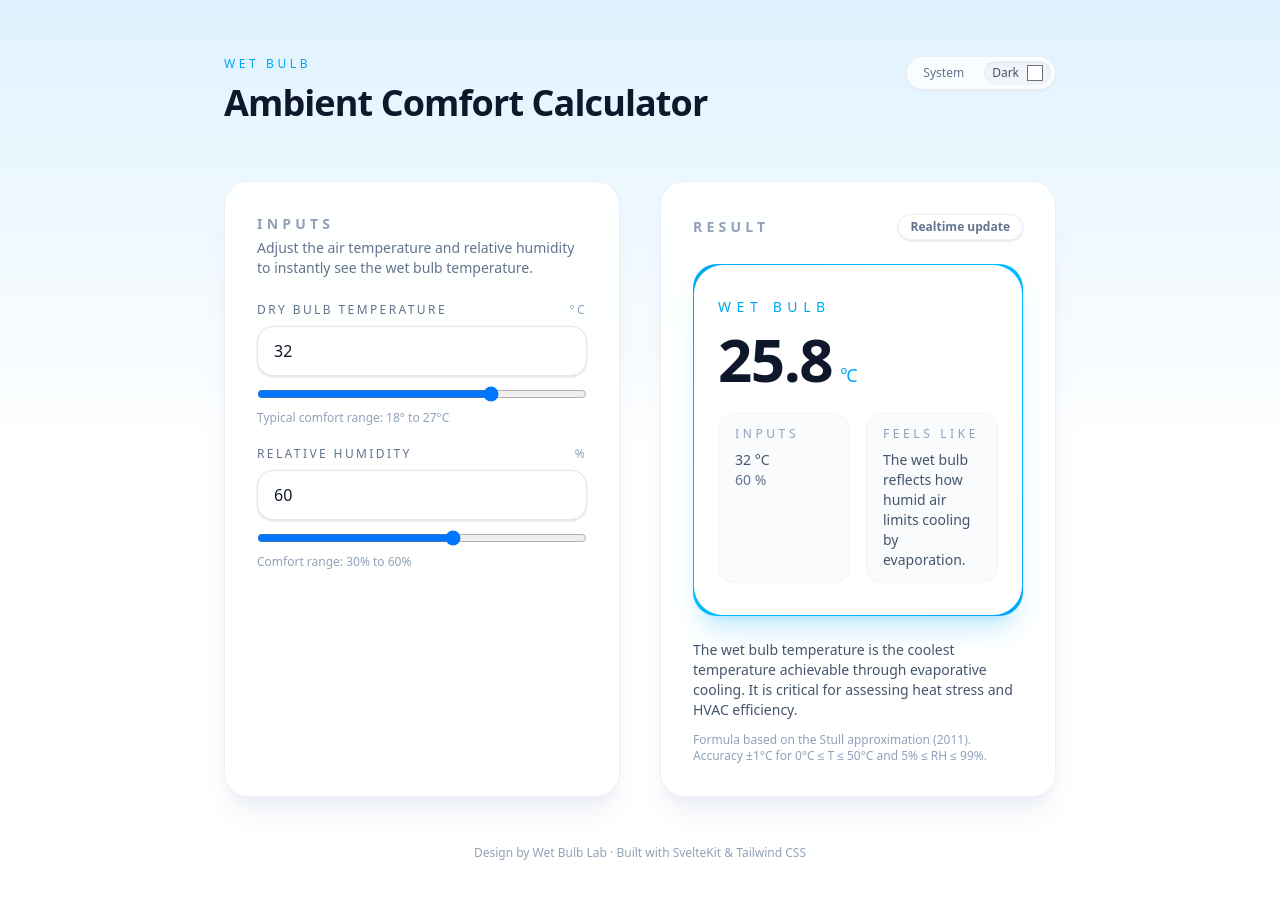
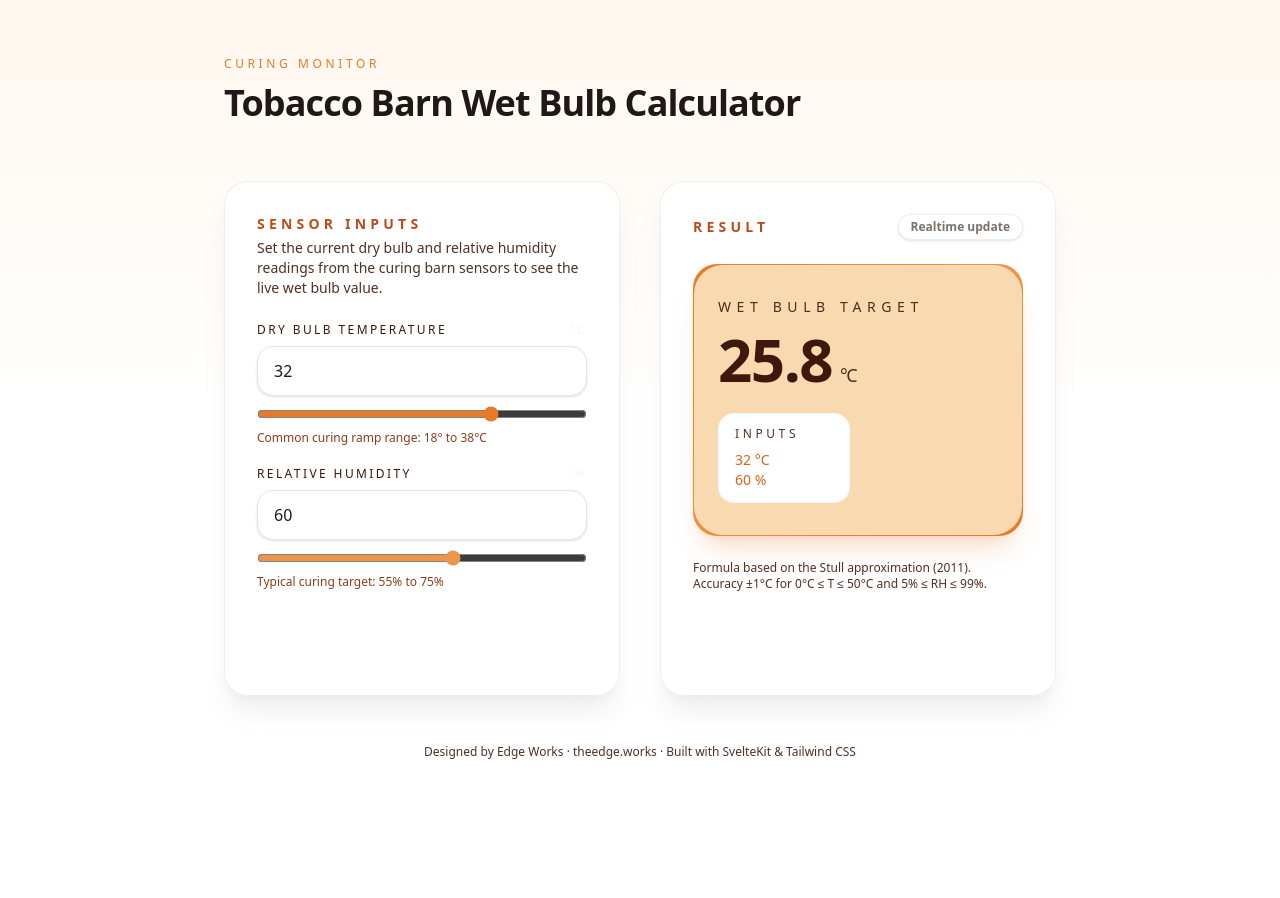
Before and after one commit to JaunPaul/WetBulbCalculator, a SvelteKit app: page / in a window 1280 px wide. Shown: the top 898 px of the page. After the commit the page ends 800 px from the top, so only its background shows below. Built offline with nearby package versions, Linux system fonts and the light colour scheme.

Commit message:
Adjusted color scheme

```diff
--- a/src/app.css
+++ b/src/app.css
@@ -6,5 +6,19 @@
 }
 
 :global(body) {
-	@apply min-h-svh bg-white font-sans text-slate-900 antialiased transition-colors duration-300 dark:bg-slate-950 dark:text-slate-100;
+	@apply min-h-svh bg-white font-sans text-stone-900 antialiased transition-colors duration-300 dark:bg-stone-950 dark:text-stone-100;
 }
+
+@theme {
+--color-rock-spray-50: #fef7ee;
+--color-rock-spray-100: #fceed8;
+--color-rock-spray-200: #f8d9b0;
+--color-rock-spray-300: #f3bc7e;
+--color-rock-spray-400: #ed964a;
+--color-rock-spray-500: #e87a27;
+--color-rock-spray-600: #da611c;
+--color-rock-spray-700: #ba4c1a;
+--color-rock-spray-800: #903b1c;
+--color-rock-spray-900: #74331a;
+--color-rock-spray-950: #3f170b;
+}
--- a/src/routes/+page.svelte
+++ b/src/routes/+page.svelte
@@ -87,61 +87,51 @@
 	<title>Wet Bulb Calculator</title>
 	<meta
 		name="description"
-		content="Simple, modern wet bulb temperature calculator using air temperature and relative humidity."
+		content="Wet bulb calculator tuned for tobacco curing barns using live temperature and humidity sensor readings. Designed by Edge Works."
+	/>
+	<meta
+		name="keywords"
+		content="wet bulb, tobacco curing, barn, temperature, humidity, sensor, calculator, edge works"
+	/>
+	<meta
+		name="author"
+		content="Edge Works"
 	/>
 </svelte:head>
 
-<div class="bg-gradient-to-b from-sky-100 via-white to-white text-slate-900 dark:from-slate-950 dark:via-slate-900 dark:to-slate-950 dark:text-slate-100">
+<div class="bg-gradient-to-b from-rock-spray-50 via-white to-white text-stone-900 dark:from-stone-950 dark:via-stone-900 dark:to-stone-950 dark:text-stone-100">
 	<div class="mx-auto flex min-h-svh max-w-4xl flex-col px-4 pb-10 pt-14 sm:px-6 lg:px-8">
 		<header class="flex items-start justify-between gap-4">
 			<div>
-				<p class="text-xs uppercase tracking-[0.3em] text-sky-500 dark:text-sky-400">Wet Bulb</p>
+				<p class="text-xs uppercase tracking-[0.3em] text-rock-spray-500 dark:text-rock-spray-400">Curing Monitor</p>
 				<h1 class="mt-2 text-3xl font-semibold leading-tight tracking-tight sm:text-4xl">
-					Ambient Comfort Calculator
+					Tobacco Barn Wet Bulb Calculator
 				</h1>
 			</div>
 
-			<div class="flex items-center gap-2 rounded-full border border-slate-200/60 bg-white/80 p-1 shadow-sm shadow-slate-200 backdrop-blur dark:border-slate-700 dark:bg-slate-800/60 dark:shadow-none">
-				<button
-					type="button"
-					class="rounded-full px-3 py-1 text-xs font-medium text-slate-500 transition hover:text-slate-900 focus-visible:outline focus-visible:outline-2 focus-visible:outline-offset-2 focus-visible:outline-sky-500 dark:text-slate-400 dark:hover:text-white"
-					onclick={clearStoredTheme}
-					aria-label="Reset to system theme"
-				>
-					System
-				</button>
-				<label class="flex cursor-pointer items-center gap-2 rounded-full bg-slate-100 px-2 py-1 text-xs font-medium text-slate-600 shadow-inner dark:bg-slate-700 dark:text-slate-200">
-					<span>Dark</span>
-					<input
-						type="checkbox"
-						class="size-4 accent-sky-500"
-						bind:checked={isDark}
-						aria-label="Toggle dark mode"
-					/>
-				</label>
-			</div>
+
 		</header>
 
 		<main class="mt-10 flex flex-1 flex-col gap-10 md:mt-14 md:flex-row">
-			<section class="flex-1 space-y-6 rounded-3xl border border-slate-200/60 bg-white/90 p-6 shadow-xl shadow-slate-200/60 backdrop-blur transition dark:border-slate-800 dark:bg-slate-900/60 dark:shadow-none sm:p-8">
+			<section class="flex-1 space-y-6 rounded-3xl border border-stone-200/60 bg-white/90 p-6 shadow-xl shadow-stone-200/60 backdrop-blur transition dark:border-stone-800 dark:bg-stone-700/60 dark:shadow-none sm:p-8">
 				<div>
-					<h2 class="text-sm font-semibold uppercase tracking-[0.3em] text-slate-400 dark:text-slate-500">
-						Inputs
+					<h2 class="text-sm font-semibold uppercase tracking-[0.3em] text-rock-spray-700 dark:text-stone-100">
+						Sensor Inputs
 					</h2>
-					<p class="mt-1 text-sm text-slate-500 dark:text-slate-400">
-						Adjust the air temperature and relative humidity to instantly see the wet bulb temperature.
+					<p class="mt-1 text-sm text-rock-spray-950/90 dark:text-stone-100">
+						Set the current dry bulb and relative humidity readings from the curing barn sensors to see the live wet bulb value.
 					</p>
 				</div>
 
 				<div class="space-y-5">
 					<label class="block space-y-2">
-						<div class="flex items-center justify-between text-xs font-medium uppercase tracking-[0.2em] text-slate-500 dark:text-slate-400">
+						<div class="flex items-center justify-between text-xs font-medium uppercase tracking-[0.2em] text-rock-spray-950 dark:text-stone-100">
 							<span>Dry Bulb Temperature</span>
-							<span class="font-normal text-slate-400">°C</span>
+							<span class="font-normal text-stone-100">°C</span>
 						</div>
 						<input
 							type="number"
-							class="w-full rounded-2xl border border-slate-200 bg-white px-4 py-3 text-base font-medium text-slate-900 shadow-sm outline-hidden transition placeholder:text-slate-400 focus:border-sky-400 focus:shadow-md focus:ring-2 focus:ring-sky-200 dark:border-slate-700 dark:bg-slate-900 dark:text-slate-100 dark:focus:border-sky-500 dark:focus:ring-sky-500/30"
+							class="w-full rounded-2xl border border-stone-200 bg-white px-4 py-3 text-base font-medium text-stone-900 shadow-sm outline-hidden transition placeholder:text-stone-100 focus:border-rock-spray-400 focus:shadow-md focus:ring-2 focus:ring-rock-spray-200 dark:border-stone-700 dark:bg-stone-900 dark:text-stone-100 dark:focus:border-rock-spray-500 dark:focus:ring-rock-spray-500/30"
 							bind:value={temperature}
 							step="0.1"
 							min={TEMPERATURE_RANGE.min}
@@ -149,25 +139,25 @@
 						/>
 						<input
 							type="range"
-							class="w-full"
+							class="w-full accent-rock-spray-500"
 							bind:value={temperature}
 							min={TEMPERATURE_RANGE.min}
 							max={TEMPERATURE_RANGE.max}
 							step="0.1"
 						/>
-						<p class="text-xs text-slate-400 dark:text-slate-500">
-							Typical comfort range: 18° to 27°C
+						<p class="text-xs text-rock-spray-800 dark:text-stone-500">
+							Common curing ramp range: 18° to 38°C
 						</p>
 					</label>
 
 					<label class="block space-y-2">
-						<div class="flex items-center justify-between text-xs font-medium uppercase tracking-[0.2em] text-slate-500 dark:text-slate-400">
+						<div class="flex items-center justify-between text-xs font-medium uppercase tracking-[0.2em] text-rock-spray-950 dark:text-stone-100">
 							<span>Relative Humidity</span>
-							<span class="font-normal text-slate-400">%</span>
+							<span class="font-normal text-stone-100">%</span>
 						</div>
 						<input
 							type="number"
-							class="w-full rounded-2xl border border-slate-200 bg-white px-4 py-3 text-base font-medium text-slate-900 shadow-sm outline-hidden transition placeholder:text-slate-400 focus:border-sky-400 focus:shadow-md focus:ring-2 focus:ring-sky-200 dark:border-slate-700 dark:bg-slate-900 dark:text-slate-100 dark:focus:border-sky-500 dark:focus:ring-sky-500/30"
+							class="w-full rounded-2xl border border-stone-200 bg-white px-4 py-3 text-base font-medium text-stone-900 shadow-sm outline-hidden transition placeholder:text-stone-100 focus:border-rock-spray-400 focus:shadow-md focus:ring-2 focus:ring-rock-spray-200 dark:border-stone-700 dark:bg-stone-900 dark:text-stone-100 dark:focus:border-rock-spray-500 dark:focus:ring-rock-spray-500/30"
 							bind:value={humidity}
 							step="1"
 							min={HUMIDITY_RANGE.min}
@@ -175,74 +165,64 @@
 						/>
 						<input
 							type="range"
-							class="w-full"
+							class="w-full accent-rock-spray-400 focus:ring-rock-spray-200 focus:ring-offset-2 dark:focus:ring-rock-spray-400/30"
 							bind:value={humidity}
 							min={HUMIDITY_RANGE.min}
 							max={HUMIDITY_RANGE.max}
 							step="1"
 						/>
-						<p class="text-xs text-slate-400 dark:text-slate-500">Comfort range: 30% to 60%</p>
+						<p class="text-xs text-rock-spray-800 dark:text-stone-500">Typical curing target: 55% to 75%</p>
 					</label>
 				</div>
 			</section>
 
-			<section class="flex-1 space-y-6 rounded-3xl border border-slate-200/60 bg-white/90 p-6 shadow-xl shadow-slate-200/60 backdrop-blur transition dark:border-slate-800 dark:bg-slate-900/60 dark:shadow-none sm:p-8">
+			<section class="flex-1 space-y-6 rounded-3xl border border-stone-200/60 bg-white/90 p-6 shadow-xl shadow-stone-200/60 backdrop-blur transition dark:border-stone-800 dark:bg-stone-900/60 dark:shadow-none sm:p-8">
 				<div class="flex items-center justify-between gap-3">
-					<h2 class="text-sm font-semibold uppercase tracking-[0.3em] text-slate-400 dark:text-slate-500">
+					<h2 class="text-sm font-semibold uppercase tracking-[0.3em] text-rock-spray-700 dark:text-stone-500">
 						Result
 					</h2>
-					<span class="rounded-full border border-slate-200/60 bg-white px-3 py-1 text-xs font-semibold text-slate-500 shadow-sm dark:border-slate-700 dark:bg-slate-800/60 dark:text-slate-300">
+					<span class="rounded-full border border-stone-200/60 bg-white px-3 py-1 text-xs font-semibold text-stone-500 shadow-sm dark:border-stone-700 dark:bg-stone-800/60 dark:text-stone-300">
 						Realtime update
 					</span>
 				</div>
 
-				<div class="space-y-6 rounded-3xl bg-gradient-to-br from-sky-500 via-sky-400 to-sky-500 p-[1px]">
-					<div class="flex flex-col gap-6 rounded-[calc(theme(spacing.6)*1.2)] bg-white px-6 py-8 text-slate-900 shadow-xl shadow-sky-500/20 dark:bg-slate-950 dark:text-white dark:shadow-none">
+				<div class="space-y-6 rounded-3xl bg-gradient-to-br from-rock-spray-500 via-rock-spray-400 to-rock-spray-500 p-[1px]">
+					<div class="flex flex-col gap-6 rounded-[calc(theme(spacing.6)*1.2)]  px-6 py-8 text-rock-spray-950 shadow-xl shadow-rock-spray-500/20 bg-rock-spray-200 dark:shadow-none">
 						<div>
-							<p class="text-sm uppercase tracking-[0.4em] text-sky-500 dark:text-sky-400">Wet Bulb</p>
-							<p class="mt-3 text-5xl font-semibold tracking-tight sm:text-6xl">
-								{formatNumber(wetBulb)}<span class="ml-2 text-lg font-medium text-sky-500 dark:text-sky-400">°C</span>
+							<p class="text-sm uppercase tracking-[0.4em] text-rock-spray-950/90">Wet Bulb Target</p>
+							<p class="mt-3 text-5xl font-bold tracking-tight sm:text-6xl">
+								{formatNumber(wetBulb)}<span class="ml-2 text-lg font-medium text-rock-spray-950/90">°C</span>
 							</p>
 						</div>
 
-						<div class="grid gap-4 text-sm text-slate-600 dark:text-slate-300 sm:grid-cols-2">
-							<div class="rounded-2xl border border-slate-100/80 bg-slate-50/80 px-4 py-3 dark:border-slate-700/60 dark:bg-slate-800/40">
-								<p class="text-xs uppercase tracking-[0.3em] text-slate-400 dark:text-slate-500">
+						<div class="grid gap-4 text-sm text-stone-400 dark:text-stone-300 sm:grid-cols-2">
+							<div class="rounded-2xl border border-stone-100/80 bg-white px-4 py-3 dark:border-stone-700/60 dark:bg-stone-800/40">
+								<p class="text-xs uppercase tracking-[0.3em] text-rock-spray-950/90 dark:text-stone-500">
 									Inputs
 								</p>
-								<p class="mt-2 font-medium">
+								<p class="mt-2 font-medium text-rock-spray-600 dark:text-stone-300">
 									{formatNumber(temperature)} °C
 								</p>
-								<p class="font-medium text-slate-500 dark:text-slate-300">
+								<p class="font-medium text-rock-spray-600 dark:text-stone-300">
 									{formatNumber(humidity)} %
 								</p>
 							</div>
-							<div class="rounded-2xl border border-slate-100/80 bg-slate-50/80 px-4 py-3 dark:border-slate-700/60 dark:bg-slate-800/40">
-								<p class="text-xs uppercase tracking-[0.3em] text-slate-400 dark:text-slate-500">
-									Feels Like
-								</p>
-								<p class="mt-2 font-medium">
-									The wet bulb reflects how humid air limits cooling by evaporation.
-								</p>
-							</div>
+
 						</div>
 					</div>
 				</div>
 
-				<div class="space-y-3 text-sm text-slate-600 dark:text-slate-300">
-					<p>
-						The wet bulb temperature is the coolest temperature achievable through evaporative cooling.
-						It is critical for assessing heat stress and HVAC efficiency.
-					</p>
-					<p class="text-xs text-slate-400 dark:text-slate-500">
+				<div class="space-y-3 text-sm text-rock-spray-950/90 dark:text-stone-300">
+
+					<p class="text-xs text-rock-spray-950/90 dark:text-stone-500">
 						Formula based on the Stull approximation (2011). Accuracy ±1°C for 0°C ≤ T ≤ 50°C and 5% ≤ RH ≤ 99%.
 					</p>
 				</div>
 			</section>
 		</main>
 
-		<footer class="mt-12 text-center text-xs text-slate-400 dark:text-slate-500">
-			<span>Design by Wet Bulb Lab · Built with SvelteKit & Tailwind CSS</span>
+		<footer class="mt-12 text-center text-xs text-rock-spray-950/90 dark:text-stone-500">
+			<span>Designed by Edge Works · <a href="https://theedge.works" target="_blank">theedge.works</a> · Built with SvelteKit & Tailwind CSS</span>
 		</footer>
 	</div>
 </div>
```
